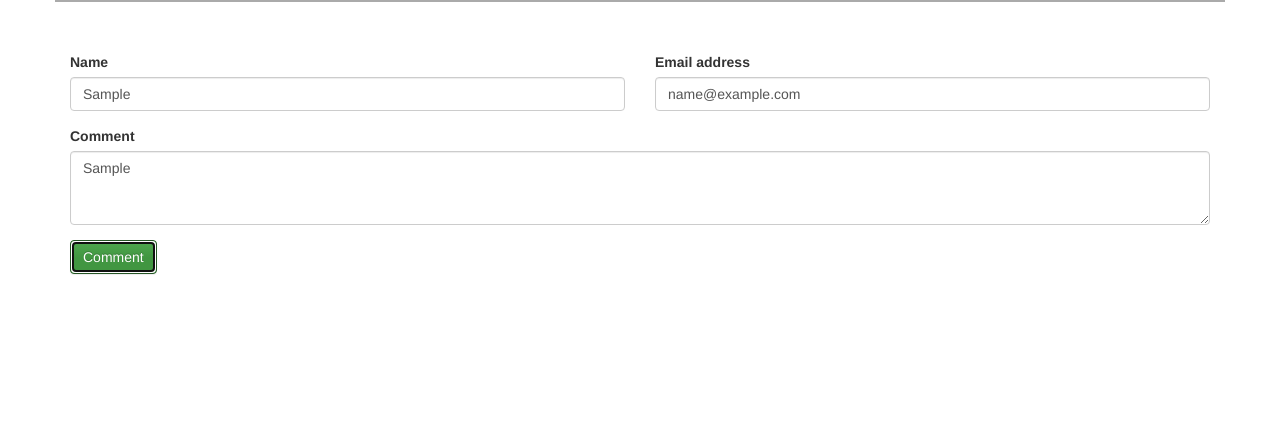
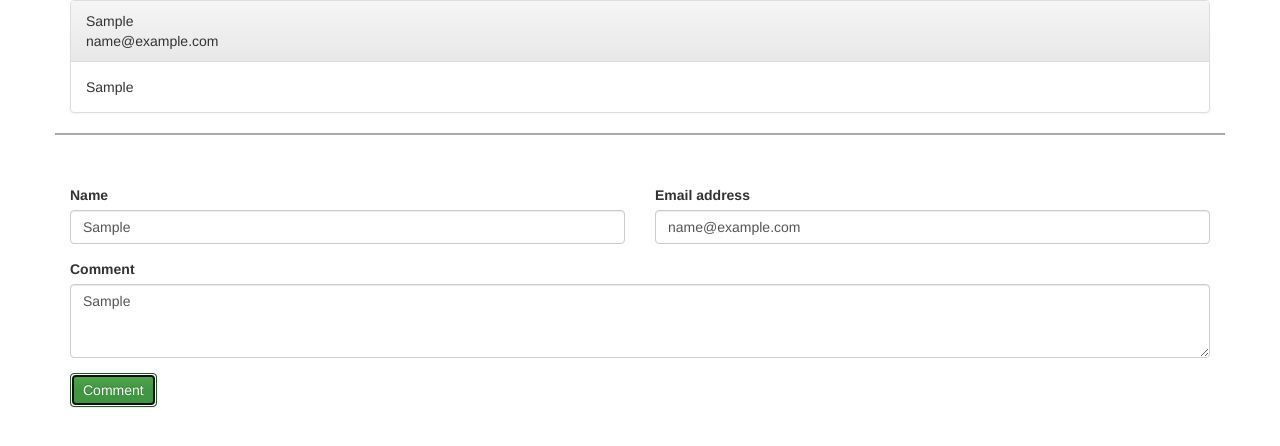
Before and after one commit to martin-virik/magazine, a plain HTML site: page comments.html in a window 1280 px wide. Both pictures are taken after typing "Sample", "name@example.com", "Sample" into the empty fields and a click on the input "Comment". Drawn offline with nearby package versions, Linux system fonts and the light colour scheme.

Commit message:
Comments section update

```diff
--- a/comments.html
+++ b/comments.html
@@ -31,8 +31,8 @@
   </head>
   <body>
 
-      <div id="messages" class="container" style="margin-bottom: 50px; border-bottom: 2px solid #aaa">
-        <div id="messages-template">
+      <div class="container" style="margin-bottom: 50px; border-bottom: 2px solid #aaa">
+        <div id="comments-template">
             <div class="panel panel-default hidden">
                 <div class="panel-heading">
                     <div class="name"></div>
@@ -41,6 +41,8 @@
                 <div class="panel-body comment"></div>
             </div>
         </div>
+
+        <div id="comments"></div>
       </div>
 
 
--- a/scripts/comments.js
+++ b/scripts/comments.js
@@ -15,6 +15,7 @@
             if (app.validateEmail(data[1].value)) {
                 app.hideEmailError();
                 app.storeComment(data);
+                app.update();
             } else {
                 app.showError();
             }
@@ -38,7 +39,7 @@
         storeComment: function(data) {
             var comments = this.getComments();
 
-            comments.push({
+            comments.unshift({
                 name: data[0].value,
                 email: data[1].value,
                 comment: data[2].value,
@@ -52,7 +53,7 @@
             try {
                 comments = JSON.parse(localStorage.comments);
             } catch (error) {
-                console.error(error);
+                console.info('Nothing there yet');
                 comments = [];
             }
 
@@ -60,7 +61,20 @@
         },
 
         update: function() {
+           var commentsDiv =  $('#comments');
+           commentsDiv.html('');
            var comments = this.getComments();
+
+           var template = $('#comments-template > .panel');
+           comments.forEach(function(comment, index) {
+               var commentTemp = template.clone();
+               commentTemp.find('.name').text(comment.name);
+               commentTemp.find('.email').text(comment.email);
+               commentTemp.find('.comment').text(comment.comment);
+
+               commentsDiv.append(commentTemp);
+               commentTemp.removeClass('hidden');
+           });
         }
     }
 
```
